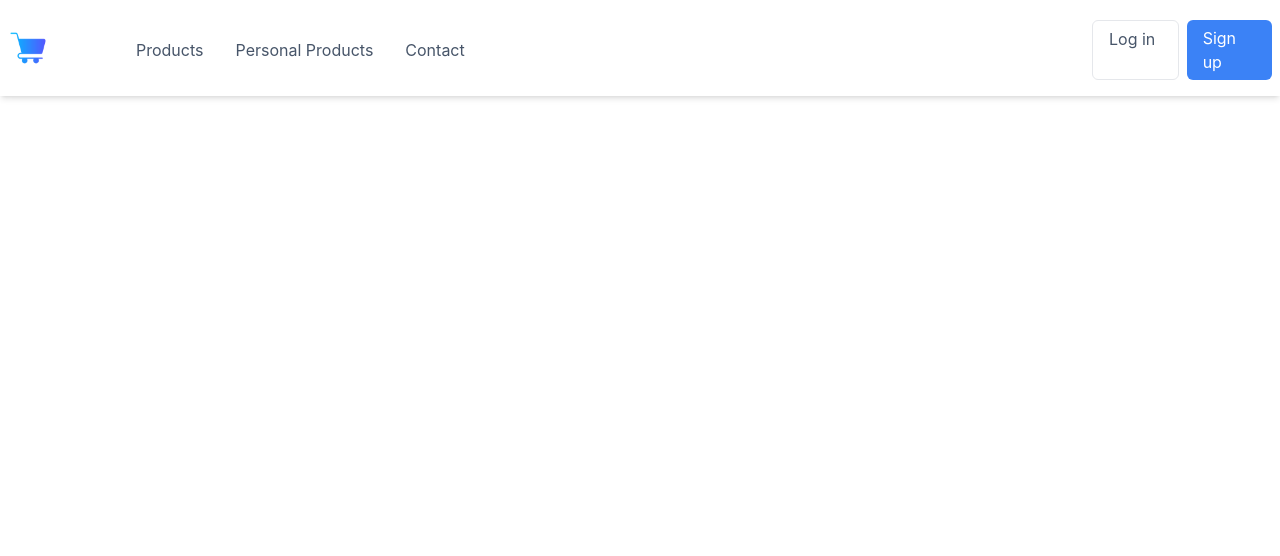
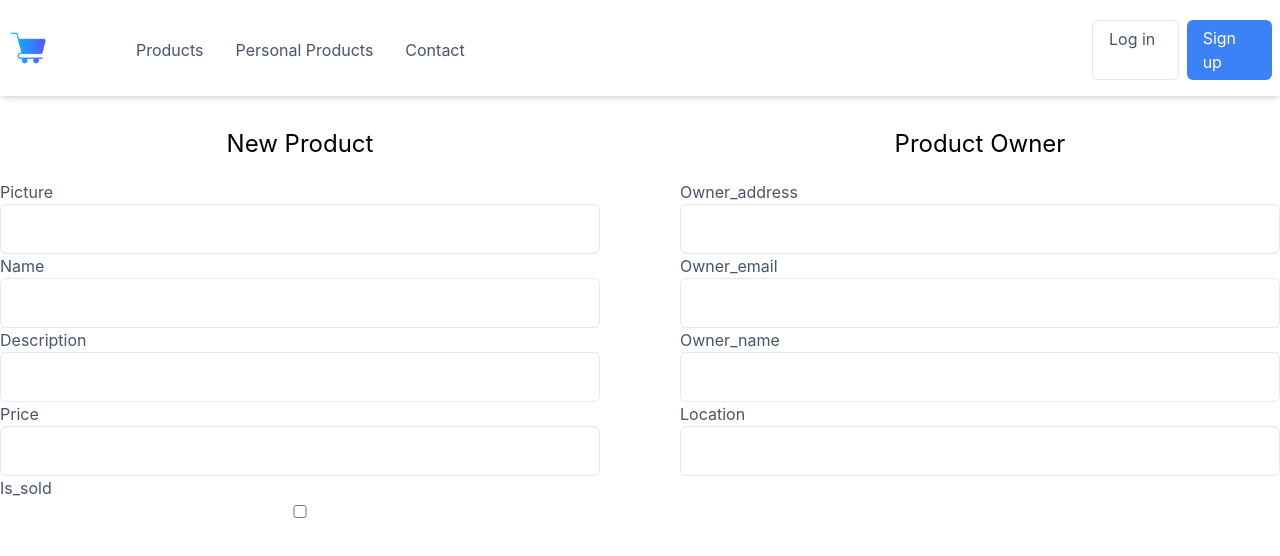
Before and after one commit to lightme-fan/e-commerce, a React (Create React App) app in the folder frontend/: page /new_product in a window 1280 px wide. Shown: the top 556 px of the page. Built offline with nearby package versions, Linux system fonts and the light colour scheme; no server answers.

Commit message:
WIP - handle add new products

```diff
--- a/frontend/package.json
+++ b/frontend/package.json
@@ -21,6 +21,7 @@
     "react-scripts": "5.0.1",
     "react-tooltip": "^5.28.0",
     "typescript": "^4.9.5",
+    "uuid": "^11.0.3",
     "web-vitals": "^2.1.4"
   },
   "scripts": {
--- a/frontend/src/contexts/AppContext.tsx
+++ b/frontend/src/contexts/AppContext.tsx
@@ -64,7 +64,6 @@ const ContextProvider: FC<ContextProviderProps> = ({ children }) => {
 
   const handleAddProduct = () => {
     console.log("Adding products");
-
   }
 
   const handleDeleteProduct = async (id: number) => {
--- a/frontend/src/pages/Home.tsx
+++ b/frontend/src/pages/Home.tsx
@@ -6,6 +6,7 @@ import { Header, ProductCard, ProductToBuy } from '../components';
 const Home = () => {
   const state = useContext(GeneralContext);
   // const { name , price} = state?.product;
+  console.log("state?.products", state?.products);
 
   if (!state) {
     // Handle the null case
--- a/frontend/src/pages/NewProduct.tsx
+++ b/frontend/src/pages/NewProduct.tsx
@@ -1,10 +1,69 @@
-import React, { Fragment } from 'react'
+import React, { Fragment, useState } from 'react'
 import { Header } from '../components'
+import { v4 as uuidv4 } from 'uuid';
+import { capitalizeFirstLetter } from '../utils/utils';
 
 const NewProduct = () => {
+  const product = {
+    picture: "",
+    name: "",
+    description: "",
+    is_liked: false,
+    number_of_likes: 0,
+    is_sold: false,
+    price: "1000ar",
+    id: uuidv4(),
+    location: "",
+    owner_address: "",
+    owner_email: "",
+    owner_name: "",
+    payment_method: null
+  }
+
+  const [newProduct, setNewProduct] = useState([
+    { name: "picture", value: "", type: "String" },
+    { name: "name", value: "", type: "String" },
+    { name: "description", value: "", type: "String" },
+    { name: "price", value: "", type: "String" },
+    { name: "is_sold", value: "", type: "Boolean" }
+  ])
+
+  const [productOwner, setProductOwner] = useState([
+    { name: "owner_address", value: "", type: "String" },
+    { name: "owner_email", value: "", type: "Email" },
+    { name: "owner_name", value: "", type: "String" },
+    { name: "location", value: "", type: "String" },
+  ])
+
   return (
     <Fragment>
-      <Header />
+      <div className={`relative h-[100vh] overflow-y-scroll -z-10`}>
+        <Header />
+        <div className='mt-[10%] max-w-[1300px] w-full mx-auto flex justify-between gap-y-20 flex-wrap'>
+          <div className='max-w-[600px] w-full'>
+            <h1 className='mb-5 text-center text-2xl'>New Product</h1>
+            <div>
+              {newProduct.map((prod, index) => (
+                <div key={prod.name}>
+                  <label htmlFor="name" className='text-slate-600'>{capitalizeFirstLetter(prod.name)}</label>
+                  <input type={prod.type === "String" ? "text" : prod.type === "Boolean" ? "checkbox" : "number"} id={prod.name} className='p-3 rounded-md w-full border' />
+                </div>
+              ))}
+            </div>
+          </div>
+          <div className='max-w-[600px] w-full'>
+            <h1 className='mb-5 text-center text-2xl'>Product Owner</h1>
+            <div>
+              {productOwner.map((prod, index) => (
+                <div key={prod.name}>
+                  <label htmlFor="name" className='text-slate-600'>{capitalizeFirstLetter(prod.name)}</label>
+                  <input type={prod.type === "String" ? "text" : prod.type === "Email" ? "email" : "number"} id={prod.name} className='p-3 rounded-md w-full border' />
+                </div>
+              ))}
+            </div>
+          </div>
+        </div>
+      </div>
     </Fragment>
   )
 }
--- /dev/null
+++ b/frontend/src/utils/utils.js
@@ -0,0 +1,4 @@
+export function capitalizeFirstLetter(string) {
+  if (!string) return ''; // Handle empty or undefined strings
+  return string.charAt(0).toUpperCase() + string.slice(1);
+}
```
